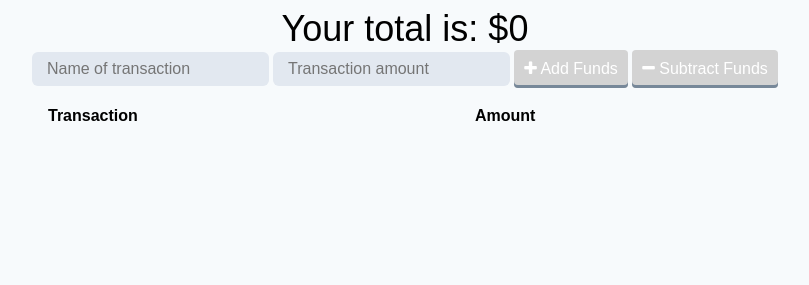
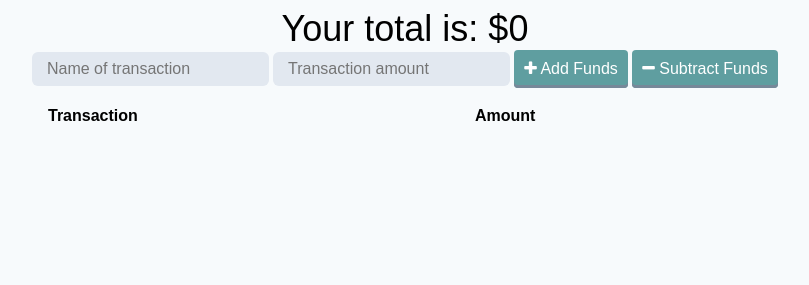
Before and after one commit to AndrewBergstrom/Budget-Tracker, a website: page public/index.html in a window 1280 px wide. Shown: the whole page, without its empty margins (235-1044 px from the left). Drawn offline with nearby package versions, Linux system fonts and the light colour scheme; no server answers.

Commit message:
btn color update

```diff
--- a/public/style.css
+++ b/public/style.css
@@ -32,7 +32,7 @@ input:focus {
 }
 
 button {
-  background: lightgray;
+  background: cadetblue;
   border: none;
   border-radius: 4px;
   cursor: pointer;
```
